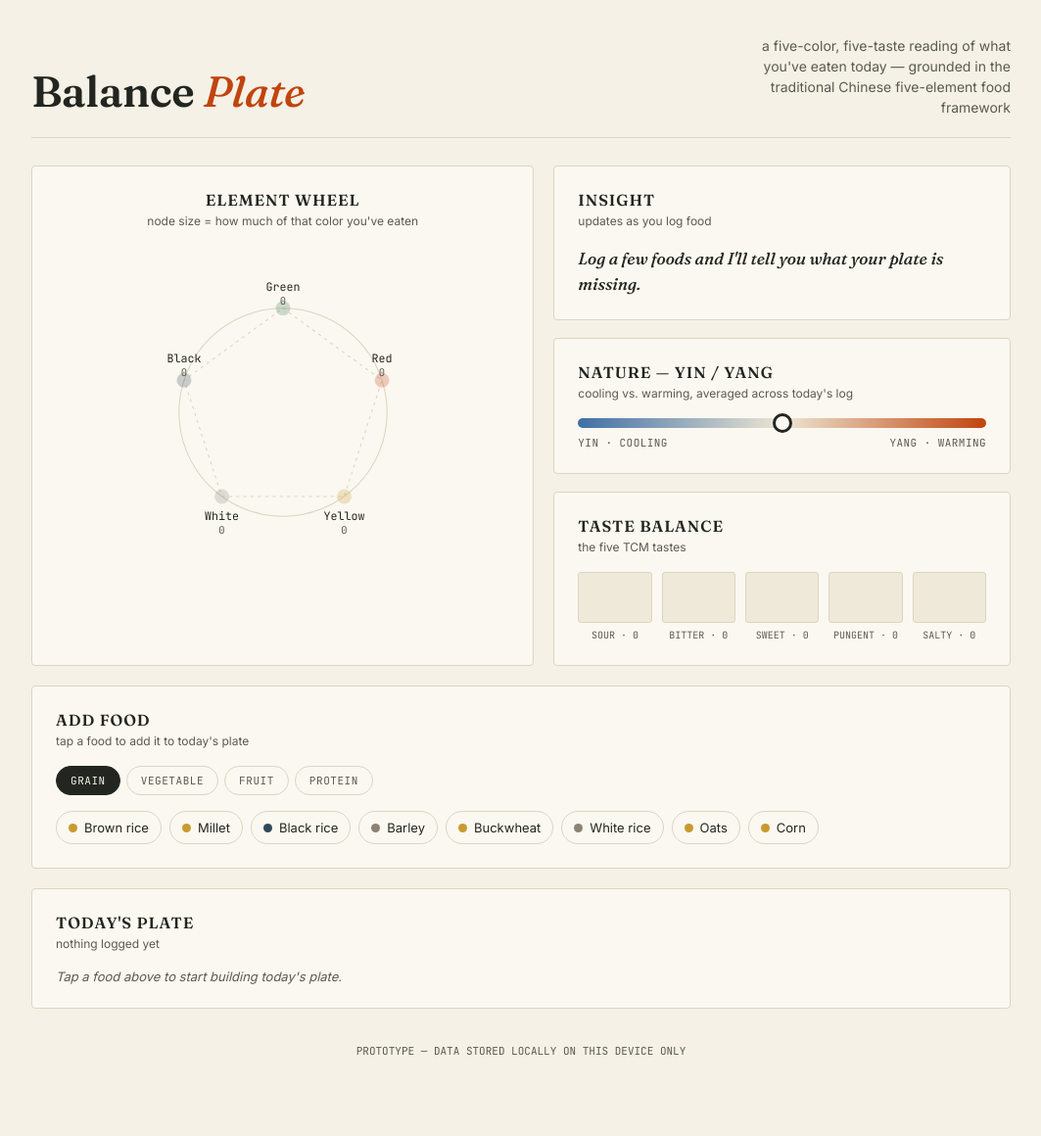
After one commit to abc01013579/zhouyi-divination, a Flask app: page /balance-plate in a window 1280 px wide. The commit adds this page. Shown: the whole page at 98% size, without its empty margins (108-1171 px from the left). Run offline with Flask 3, Linux system fonts and the light colour scheme.

Commit message:
Add Balance Plate: Five-Element food balance tracker
Wire balance_plate.html into the app at /balance-plate, fix its
storage layer (Artifacts-only window.storage -> localStorage), and
expand the food list from 33 to 51 items, fixing bitter taste having
zero representable foods and thin water-element vegetable coverage.

Co-Authored-By: Claude Sonnet 5 <noreply@anthropic.com>

```diff
--- a/app.py
+++ b/app.py
@@ -35,6 +35,7 @@ UI_STRINGS = {
         "guide_link_label": "如何解卦",
         "journal_link_label": "随笔",
         "bazi_link_label": "八字五行",
+        "balance_plate_link_label": "五色平衡盘",
     },
     "en": {
         "html_lang": "en",
@@ -63,6 +64,7 @@ UI_STRINGS = {
         "guide_link_label": "How to Read a Hexagram",
         "journal_link_label": "Journal",
         "bazi_link_label": "BaZi Five Elements",
+        "balance_plate_link_label": "Balance Plate",
     },
 }
 
@@ -169,5 +171,10 @@ def bazi_page():
     )
 
 
+@app.route("/balance-plate")
+def balance_plate_page():
+    return render_template("balance_plate.html")
+
+
 if __name__ == "__main__":
     app.run(debug=True)
--- /dev/null
+++ b/templates/balance_plate.html
@@ -0,0 +1,410 @@
+<!DOCTYPE html>
+<html lang="en">
+<head>
+<meta charset="UTF-8">
+<meta name="viewport" content="width=device-width, initial-scale=1.0">
+<title>Balance Plate</title>
+<link rel="preconnect" href="https://fonts.googleapis.com">
+<link href="https://fonts.googleapis.com/css2?family=Fraunces:ital,opsz,wght@0,9..144,400;0,9..144,600;1,9..144,500&family=Inter:wght@400;500;600&family=JetBrains+Mono:wght@400;600&display=swap" rel="stylesheet">
+<style>
+ :root{
+ --paper:#F5F1E6;
+ --card:#FBF8F1;
+ --ink:#232620;
+ --ink-soft:#5B5A50;
+ --line:#DDD5C3;
+
+ --wood:#3F7A57;
+ --fire:#C1440E;
+ --earth:#C99A2E;
+ --metal:#8C8377;
+ --water:#2F4858;
+
+ --yin:#3E6FA5;
+ --yang:#C1440E;
+ }
+ *{box-sizing:border-box;}
+ body{
+ margin:0;
+ background:var(--paper);
+ color:var(--ink);
+ font-family:'Inter',sans-serif;
+ -webkit-font-smoothing:antialiased;
+ }
+ .wrap{max-width:1040px;margin:0 auto;padding:36px 20px 80px;}
+
+ header{display:flex;justify-content:space-between;align-items:flex-end;gap:16px;margin-bottom:8px;flex-wrap:wrap;border-bottom:1px solid var(--line);padding-bottom:20px;}
+ h1{
+ font-family:'Fraunces',serif;
+ font-weight:600;
+ font-size:clamp(32px,5vw,44px);
+ margin:0;
+ letter-spacing:-0.01em;
+ }
+ h1 em{font-style:italic;font-weight:500;color:var(--fire);}
+ .tagline{font-size:14px;color:var(--ink-soft);max-width:280px;text-align:right;line-height:1.5;}
+
+ .grid{display:grid;grid-template-columns:1.1fr 1fr;gap:20px;margin-top:28px;}
+ @media (max-width:760px){.grid{grid-template-columns:1fr;}}
+
+ .card{background:var(--card);border:1px solid var(--line);border-radius:4px;padding:24px;}
+ .card h2{font-family:'Fraunces',serif;font-weight:600;font-size:16px;margin:0 0 4px;text-transform:uppercase;letter-spacing:0.06em;}
+ .card .sub{font-size:12px;color:var(--ink-soft);margin-bottom:18px;}
+
+ /* Wheel */
+ #wheelCard{display:flex;flex-direction:column;align-items:center;}
+ svg#wheel{width:100%;max-width:340px;height:auto;}
+ .node-label{font-family:'JetBrains Mono',monospace;font-size:11px;fill:var(--ink);}
+ .node-count{font-family:'JetBrains Mono',monospace;font-size:10px;fill:var(--ink-soft);}
+
+ /* right column stack */
+ .stack{display:flex;flex-direction:column;gap:18px;}
+
+ .insight{font-family:'Fraunces',serif;font-style:italic;font-size:17px;line-height:1.5;color:var(--ink);}
+ .insight b{font-style:normal;font-weight:600;}
+
+ .gauge-track{position:relative;height:10px;border-radius:6px;margin-top:14px;background:linear-gradient(90deg,var(--yin),#EDE6D3 50%,var(--yang));}
+ .gauge-marker{position:absolute;top:-5px;width:20px;height:20px;border-radius:50%;background:var(--card);border:3px solid var(--ink);transform:translateX(-50%);transition:left .4s ease;}
+ .gauge-labels{display:flex;justify-content:space-between;font-size:11px;color:var(--ink-soft);margin-top:8px;font-family:'JetBrains Mono',monospace;text-transform:uppercase;letter-spacing:.04em;}
+
+ .taste-row{display:flex;gap:10px;margin-top:14px;}
+ .taste{flex:1;text-align:center;}
+ .taste-bar{height:52px;width:100%;border:1px solid var(--line);border-radius:3px;position:relative;overflow:hidden;background:#EFE9DA;}
+ .taste-fill{position:absolute;bottom:0;left:0;right:0;background:var(--ink);opacity:.82;transition:height .4s ease;}
+ .taste-name{font-size:10px;margin-top:6px;color:var(--ink-soft);font-family:'JetBrains Mono',monospace;text-transform:uppercase;}
+
+ /* Add food */
+ .tabs{display:flex;gap:6px;margin-bottom:16px;flex-wrap:wrap;}
+ .tab{font-family:'JetBrains Mono',monospace;font-size:11px;text-transform:uppercase;letter-spacing:.05em;padding:7px 14px;border:1px solid var(--line);border-radius:20px;background:transparent;cursor:pointer;color:var(--ink-soft);}
+ .tab.active{background:var(--ink);color:var(--paper);border-color:var(--ink);}
+
+ .chips{display:flex;flex-wrap:wrap;gap:8px;}
+ .chip{
+ display:flex;align-items:center;gap:7px;
+ padding:8px 12px;border:1px solid var(--line);border-radius:20px;
+ background:var(--card);cursor:pointer;font-size:13px;
+ transition:transform .12s ease, border-color .12s ease;
+ }
+ .chip:hover{transform:translateY(-1px);border-color:var(--ink);}
+ .dot{width:9px;height:9px;border-radius:50%;flex-shrink:0;}
+
+ .log-card{margin-top:20px;}
+ .log-empty{color:var(--ink-soft);font-size:13px;font-style:italic;}
+ .log-chip{
+ display:inline-flex;align-items:center;gap:8px;
+ background:var(--ink);color:var(--paper);
+ padding:7px 8px 7px 12px;border-radius:20px;font-size:13px;margin:0 8px 8px 0;
+ }
+ .log-chip button{
+ background:rgba(245,241,230,.15);border:none;color:var(--paper);
+ width:18px;height:18px;border-radius:50%;cursor:pointer;font-size:12px;line-height:1;
+ }
+ .log-chip button:hover{background:rgba(245,241,230,.3);}
+
+ footer{margin-top:36px;font-size:11px;color:var(--ink-soft);text-align:center;font-family:'JetBrains Mono',monospace;}
+</style>
+</head>
+<body>
+<div class="wrap">
+
+ <header>
+ <h1>Balance <em>Plate</em></h1>
+ <div class="tagline">a five-color, five-taste reading of what you've eaten today — grounded in the traditional Chinese five-element food framework</div>
+ </header>
+
+ <div class="grid">
+ <div class="card" id="wheelCard">
+ <h2>Element Wheel</h2>
+ <div class="sub">node size = how much of that color you've eaten</div>
+ <svg id="wheel" viewBox="0 0 320 320"></svg>
+ </div>
+
+ <div class="stack">
+ <div class="card">
+ <h2>Insight</h2>
+ <div class="sub">updates as you log food</div>
+ <div class="insight" id="insight">Log a few foods and I'll tell you what your plate is missing.</div>
+ </div>
+
+ <div class="card">
+ <h2>Nature — Yin / Yang</h2>
+ <div class="sub">cooling vs. warming, averaged across today's log</div>
+ <div class="gauge-track"><div class="gauge-marker" id="gaugeMarker" style="left:50%"></div></div>
+ <div class="gauge-labels"><span>Yin · cooling</span><span>Yang · warming</span></div>
+ </div>
+
+ <div class="card">
+ <h2>Taste Balance</h2>
+ <div class="sub">the five TCM tastes</div>
+ <div class="taste-row" id="tasteRow"></div>
+ </div>
+ </div>
+ </div>
+
+ <div class="card log-card" style="margin-top:20px;">
+ <h2>Add Food</h2>
+ <div class="sub">tap a food to add it to today's plate</div>
+ <div class="tabs" id="tabs"></div>
+ <div class="chips" id="chips"></div>
+ </div>
+
+ <div class="card log-card">
+ <h2>Today's Plate</h2>
+ <div class="sub" id="logSub">nothing logged yet</div>
+ <div id="logList"></div>
+ </div>
+
+ <footer>PROTOTYPE — DATA STORED LOCALLY ON THIS DEVICE ONLY</footer>
+</div>
+
+<script>
+const ELEMENTS = {
+ wood: {label:'Wood · Green', hex:'#3F7A57'},
+ fire: {label:'Fire · Red', hex:'#C1440E'},
+ earth: {label:'Earth · Yellow',hex:'#C99A2E'},
+ metal: {label:'Metal · White', hex:'#8C8377'},
+ water: {label:'Water · Black', hex:'#2F4858'},
+};
+const CYCLE = ['wood','fire','earth','metal','water']; // generating order
+
+const TASTES = ['sour','bitter','sweet','pungent','salty'];
+
+const FOODS = [
+ // Grain
+ {name:'Brown rice', cat:'Grain', color:'earth', taste:'sweet', nature:0},
+ {name:'Millet', cat:'Grain', color:'earth', taste:'sweet', nature:1},
+ {name:'Black rice', cat:'Grain', color:'water', taste:'sweet', nature:0},
+ {name:'Barley', cat:'Grain', color:'metal', taste:'salty', nature:-1},
+ {name:'Buckwheat', cat:'Grain', color:'earth', taste:'sweet', nature:-1},
+ {name:'White rice', cat:'Grain', color:'metal', taste:'sweet', nature:0},
+ {name:'Oats', cat:'Grain', color:'earth', taste:'sweet', nature:0},
+ {name:'Corn', cat:'Grain', color:'earth', taste:'sweet', nature:0},
+ // Vegetable
+ {name:'Spinach', cat:'Vegetable', color:'wood', taste:'sweet', nature:-1},
+ {name:'Broccoli', cat:'Vegetable', color:'wood', taste:'sweet', nature:0},
+ {name:'Bok choy', cat:'Vegetable', color:'wood', taste:'sweet', nature:-1},
+ {name:'Cucumber', cat:'Vegetable', color:'wood', taste:'sweet', nature:-1},
+ {name:'Tomato', cat:'Vegetable', color:'fire', taste:'sour', nature:-1},
+ {name:'Red bell pepper', cat:'Vegetable', color:'fire', taste:'pungent', nature:1},
+ {name:'Carrot', cat:'Vegetable', color:'earth', taste:'sweet', nature:0},
+ {name:'Daikon radish', cat:'Vegetable', color:'metal', taste:'pungent', nature:-1},
+ {name:'Onion', cat:'Vegetable', color:'metal', taste:'pungent', nature:1},
+ {name:'Ginger', cat:'Vegetable', color:'earth', taste:'pungent', nature:1},
+ {name:'Bitter melon', cat:'Vegetable', color:'wood', taste:'bitter', nature:-1},
+ {name:'Kale', cat:'Vegetable', color:'wood', taste:'bitter', nature:0},
+ {name:'Seaweed', cat:'Vegetable', color:'water', taste:'salty', nature:-1},
+ {name:'Garlic', cat:'Vegetable', color:'metal', taste:'pungent', nature:1},
+ {name:'Celery', cat:'Vegetable', color:'wood', taste:'sweet', nature:-1},
+ {name:'Shiitake mushroom', cat:'Vegetable', color:'earth', taste:'sweet', nature:0},
+ // Fruit
+ {name:'Watermelon', cat:'Fruit', color:'fire', taste:'sweet', nature:-1},
+ {name:'Goji berry', cat:'Fruit', color:'fire', taste:'sweet', nature:1},
+ {name:'Lychee', cat:'Fruit', color:'fire', taste:'sweet', nature:1},
+ {name:'Banana', cat:'Fruit', color:'earth', taste:'sweet', nature:-1},
+ {name:'Longan', cat:'Fruit', color:'earth', taste:'sweet', nature:1},
+ {name:'Pear', cat:'Fruit', color:'metal', taste:'sweet', nature:-1},
+ {name:'Apple', cat:'Fruit', color:'metal', taste:'sour', nature:0},
+ {name:'Dragon fruit', cat:'Fruit', color:'metal', taste:'sweet', nature:-1},
+ {name:'Blueberry', cat:'Fruit', color:'water', taste:'sour', nature:0},
+ {name:'Orange', cat:'Fruit', color:'fire', taste:'sour', nature:0},
+ {name:'Grape', cat:'Fruit', color:'earth', taste:'sweet', nature:0},
+ {name:'Peach', cat:'Fruit', color:'fire', taste:'sweet', nature:1},
+ {name:'Mango', cat:'Fruit', color:'earth', taste:'sweet', nature:1},
+ {name:'Kiwi', cat:'Fruit', color:'wood', taste:'sour', nature:-1},
+ // Protein
+ {name:'Chicken', cat:'Protein', color:'earth', taste:'sweet', nature:1},
+ {name:'Beef', cat:'Protein', color:'earth', taste:'sweet', nature:1},
+ {name:'Lamb', cat:'Protein', color:'fire', taste:'sweet', nature:1},
+ {name:'Duck', cat:'Protein', color:'metal', taste:'salty', nature:-1},
+ {name:'White fish', cat:'Protein', color:'metal', taste:'sweet', nature:0},
+ {name:'Shrimp', cat:'Protein', color:'metal', taste:'sweet', nature:1},
+ {name:'Tofu', cat:'Protein', color:'metal', taste:'sweet', nature:-1},
+ {name:'Egg', cat:'Protein', color:'earth', taste:'sweet', nature:0},
+ {name:'Black beans', cat:'Protein', color:'water', taste:'salty', nature:0},
+ {name:'Salmon', cat:'Protein', color:'fire', taste:'sweet', nature:0},
+ {name:'Pork', cat:'Protein', color:'earth', taste:'sweet', nature:0},
+ {name:'Walnut', cat:'Protein', color:'water', taste:'sweet', nature:1},
+ {name:'Black sesame', cat:'Protein', color:'water', taste:'sweet', nature:0},
+];
+
+const CATEGORIES = ['Grain','Vegetable','Fruit','Protein'];
+
+let log = [];
+let activeTab = 'Grain';
+
+function loadLog(){
+ try{
+ const raw = localStorage.getItem('balance-plate:today');
+ if(raw) log = JSON.parse(raw);
+ }catch(e){ log = []; }
+ render();
+}
+function saveLog(){
+ try{ localStorage.setItem('balance-plate:today', JSON.stringify(log)); }
+ catch(e){ console.error('storage save failed', e); }
+}
+
+function addFood(food){
+ log.push({...food, id: Date.now()+Math.random()});
+ saveLog();
+ render();
+}
+function removeFood(id){
+ log = log.filter(f=>f.id!==id);
+ saveLog();
+ render();
+}
+
+function renderTabs(){
+ const tabs = document.getElementById('tabs');
+ tabs.innerHTML='';
+ CATEGORIES.forEach(cat=>{
+ const b=document.createElement('button');
+ b.className='tab'+(cat===activeTab?' active':'');
+ b.textContent=cat;
+ b.onclick=()=>{activeTab=cat;render();};
+ tabs.appendChild(b);
+ });
+}
+
+function renderChips(){
+ const chips = document.getElementById('chips');
+ chips.innerHTML='';
+ FOODS.filter(f=>f.cat===activeTab).forEach(f=>{
+ const c=document.createElement('div');
+ c.className='chip';
+ c.innerHTML=`<span class="dot" style="background:${ELEMENTS[f.color].hex}"></span>${f.name}`;
+ c.onclick=()=>addFood(f);
+ chips.appendChild(c);
+ });
+}
+
+function renderLog(){
+ const list = document.getElementById('logList');
+ const sub = document.getElementById('logSub');
+ list.innerHTML='';
+ if(log.length===0){
+ sub.textContent = "nothing logged yet";
+ list.innerHTML = '<div class="log-empty">Tap a food above to start building today\'s plate.</div>';
+ return;
+ }
+ sub.textContent = `${log.length} item${log.length>1?'s':''} logged`;
+ log.forEach(f=>{
+ const c=document.createElement('span');
+ c.className='log-chip';
+ c.innerHTML=`<span class="dot" style="background:${ELEMENTS[f.color].hex}"></span>${f.name}<button>&times;</button>`;
+ c.querySelector('button').onclick=()=>removeFood(f.id);
+ list.appendChild(c);
+ });
+}
+
+function renderWheel(){
+ const svg = document.getElementById('wheel');
+ const cx=160, cy=160, ringR=100, minR=14, maxR=38;
+ const counts = {};
+ CYCLE.forEach(k=>counts[k]=0);
+ log.forEach(f=>counts[f.color]++);
+ const maxCount = Math.max(1, ...Object.values(counts));
+
+ let svgContent = '';
+ // faint connecting ring
+ svgContent += `<circle cx="${cx}" cy="${cy}" r="${ringR}" fill="none" stroke="#DDD5C3" stroke-width="1"/>`;
+
+ const positions = CYCLE.map((k,i)=>{
+ const angle = -90 + i*72;
+ const rad = angle*Math.PI/180;
+ return {k, x: cx+ringR*Math.cos(rad), y: cy+ringR*Math.sin(rad)};
+ });
+
+ // generating-cycle path (thin arrows conceptually, just connecting line)
+ let pathD = `M ${positions[0].x} ${positions[0].y} `;
+ positions.slice(1).forEach(p=> pathD += `L ${p.x} ${p.y} `);
+ pathD += `L ${positions[0].x} ${positions[0].y}`;
+ svgContent += `<path d="${pathD}" fill="none" stroke="#DDD5C3" stroke-width="1" stroke-dasharray="3,4"/>`;
+
+ positions.forEach(p=>{
+ const count = counts[p.k];
+ const r = minR + (maxR-minR) * (count/maxCount) * (count>0?1:0);
+ const finalR = count>0 ? Math.max(r, minR*0.6) : minR*0.5;
+ svgContent += `<circle cx="${p.x}" cy="${p.y}" r="${finalR}" fill="${ELEMENTS[p.k].hex}" opacity="${count>0?0.9:0.25}"/>`;
+ const labelY = p.y > cy ? p.y + finalR + 16 : p.y - finalR - 10;
+ svgContent += `<text x="${p.x}" y="${labelY}" text-anchor="middle" class="node-label">${ELEMENTS[p.k].label.split(' · ')[1]}</text>`;
+ svgContent += `<text x="${p.x}" y="${labelY+13}" text-anchor="middle" class="node-count">${count}</text>`;
+ });
+
+ svg.innerHTML = svgContent;
+}
+
+function renderGauge(){
+ const marker = document.getElementById('gaugeMarker');
+ if(log.length===0){ marker.style.left='50%'; return; }
+ const avg = log.reduce((s,f)=>s+f.nature,0)/log.length; // -1..1
+ const pct = ((avg+1)/2)*100;
+ marker.style.left = pct+'%';
+}
+
+function renderTastes(){
+ const row = document.getElementById('tasteRow');
+ row.innerHTML='';
+ const counts={};
+ TASTES.forEach(t=>counts[t]=0);
+ log.forEach(f=>counts[f.taste]++);
+ const maxCount = Math.max(1, ...Object.values(counts));
+ TASTES.forEach(t=>{
+ const pct = (counts[t]/maxCount)*100;
+ const wrap=document.createElement('div');
+ wrap.className='taste';
+ wrap.innerHTML = `<div class="taste-bar"><div class="taste-fill" style="height:${counts[t]>0?pct:0}%"></div></div><div class="taste-name">${t} · ${counts[t]}</div>`;
+ row.appendChild(wrap);
+ });
+}
+
+function renderInsight(){
+ const el = document.getElementById('insight');
+ if(log.length===0){
+ el.innerHTML = "Log a few foods and I'll tell you what your plate is missing.";
+ return;
+ }
+ const colorCounts={}; CYCLE.forEach(k=>colorCounts[k]=0);
+ log.forEach(f=>colorCounts[f.color]++);
+ const missingColors = CYCLE.filter(k=>colorCounts[k]===0);
+
+ const tasteCounts={}; TASTES.forEach(t=>tasteCounts[t]=0);
+ log.forEach(f=>tasteCounts[f.taste]++);
+ const missingTastes = TASTES.filter(t=>tasteCounts[t]===0);
+
+ const avgNature = log.reduce((s,f)=>s+f.nature,0)/log.length;
+
+ let parts=[];
+ if(missingColors.length){
+ const c = missingColors[0];
+ parts.push(`You haven't touched <b>${ELEMENTS[c].label}</b> yet today.`);
+ }
+ if(avgNature > 0.4){
+ parts.push(`Your plate is leaning <b>warming</b> — a cooling food could bring it back to center.`);
+ } else if(avgNature < -0.4){
+ parts.push(`Your plate is leaning <b>cooling</b> — something warming might balance it out.`);
+ }
+ if(missingTastes.length && parts.length<2){
+ parts.push(`No <b>${missingTastes[0]}</b> taste logged yet.`);
+ }
+ if(parts.length===0){
+ parts.push(`Nicely balanced across colors and tastes so far — keep it up.`);
+ }
+ el.innerHTML = parts.slice(0,2).join(' ');
+}
+
+function render(){
+ renderTabs();
+ renderChips();
+ renderLog();
+ renderWheel();
+ renderGauge();
+ renderTastes();
+ renderInsight();
+}
+
+loadLog();
+</script>
+</body>
+</html>
--- a/templates/index.html
+++ b/templates/index.html
@@ -13,6 +13,7 @@
       <a href="https://tcm.shuiming.cc/journal" target="_blank" rel="noopener">{{ t.journal_link_label }}</a>
       <a href="https://tcm.shuiming.cc" target="_blank" rel="noopener">{{ t.classics_link_label }}</a>
       <a href="{{ url_for('bazi_page') }}?lang={{ lang }}">{{ t.bazi_link_label }}</a>
+      <a href="{{ url_for('balance_plate_page') }}">{{ t.balance_plate_link_label }}</a>
       <a href="?lang={{ t.lang_switch_target }}">{{ t.lang_switch_label }}</a>
     </div>
     <h1>{{ t.heading }}</h1>
```
